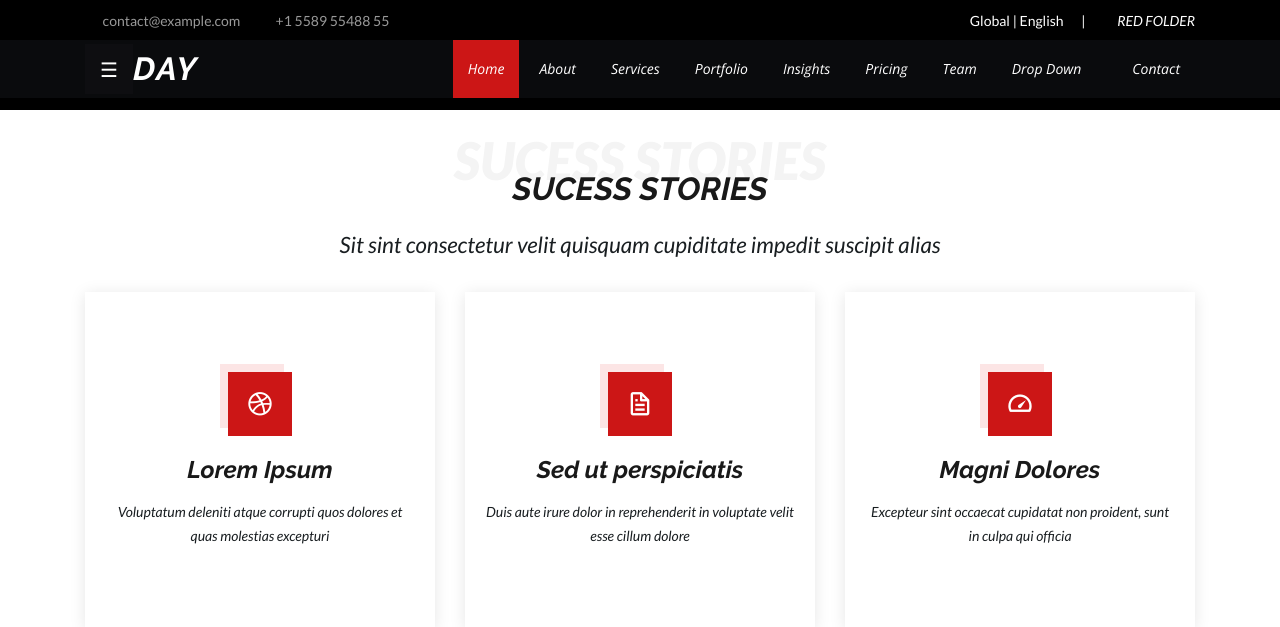
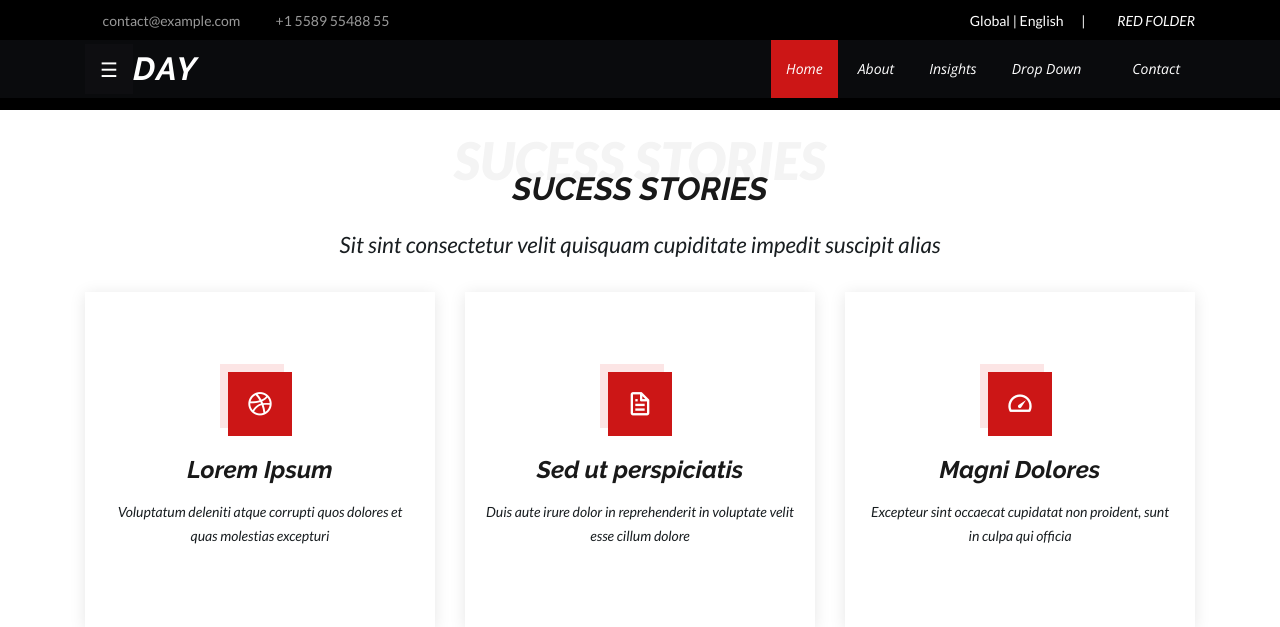
Before and after one commit to Eng-HassanRaza/dashboard, a Django app: page /insights/about in a window 1280 px wide. Shown: the top 627 px of the page. Run offline with Django 3.2, Linux system fonts and the light colour scheme; parts of the project's set-up code (start-up, migrations or seed data) failed here and were passed over; some libraries are stand-ins or nearby versions; some web fonts are replaced.

Commit message:
navbar update

```diff
--- a/core/templates/front-end/parts/header.html
+++ b/core/templates/front-end/parts/header.html
@@ -10,11 +10,7 @@
         <ul>
           <li class="active"><a href="/">Home</a></li>
           <li><a href="/insights/about">About</a></li>
-          <li><a href="/#services">Services</a></li>
-          <li><a href="/#portfolio">Portfolio</a></li>
           <li><a href="/insights">Insights</a></li>
-          <li><a href="/#pricing">Pricing</a></li>
-          <li><a href="/#team">Team</a></li>
           <li class="drop-down"><a href="">Drop Down</a>
             <ul>
               <li><a href="#">Drop Down 1</a></li>
```
